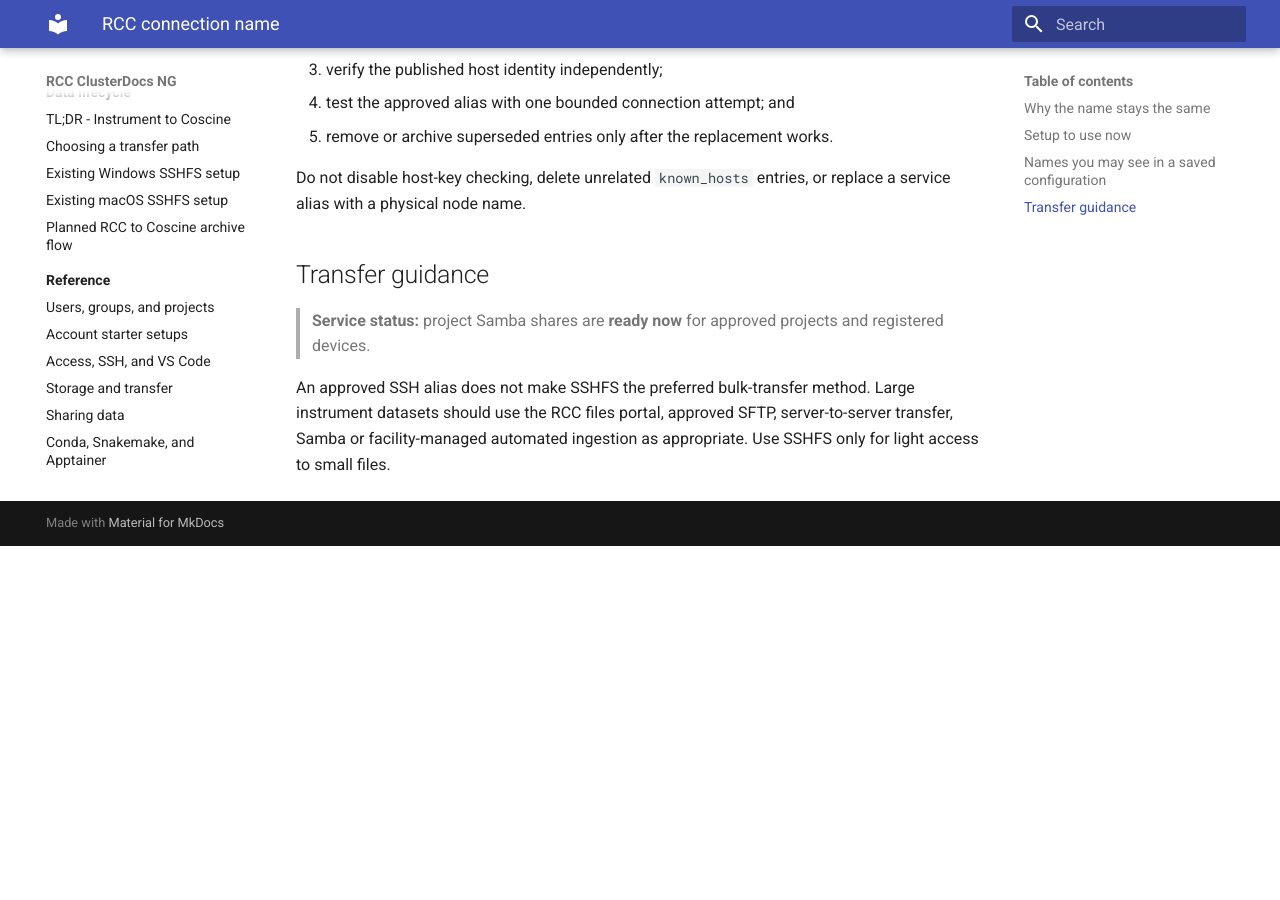
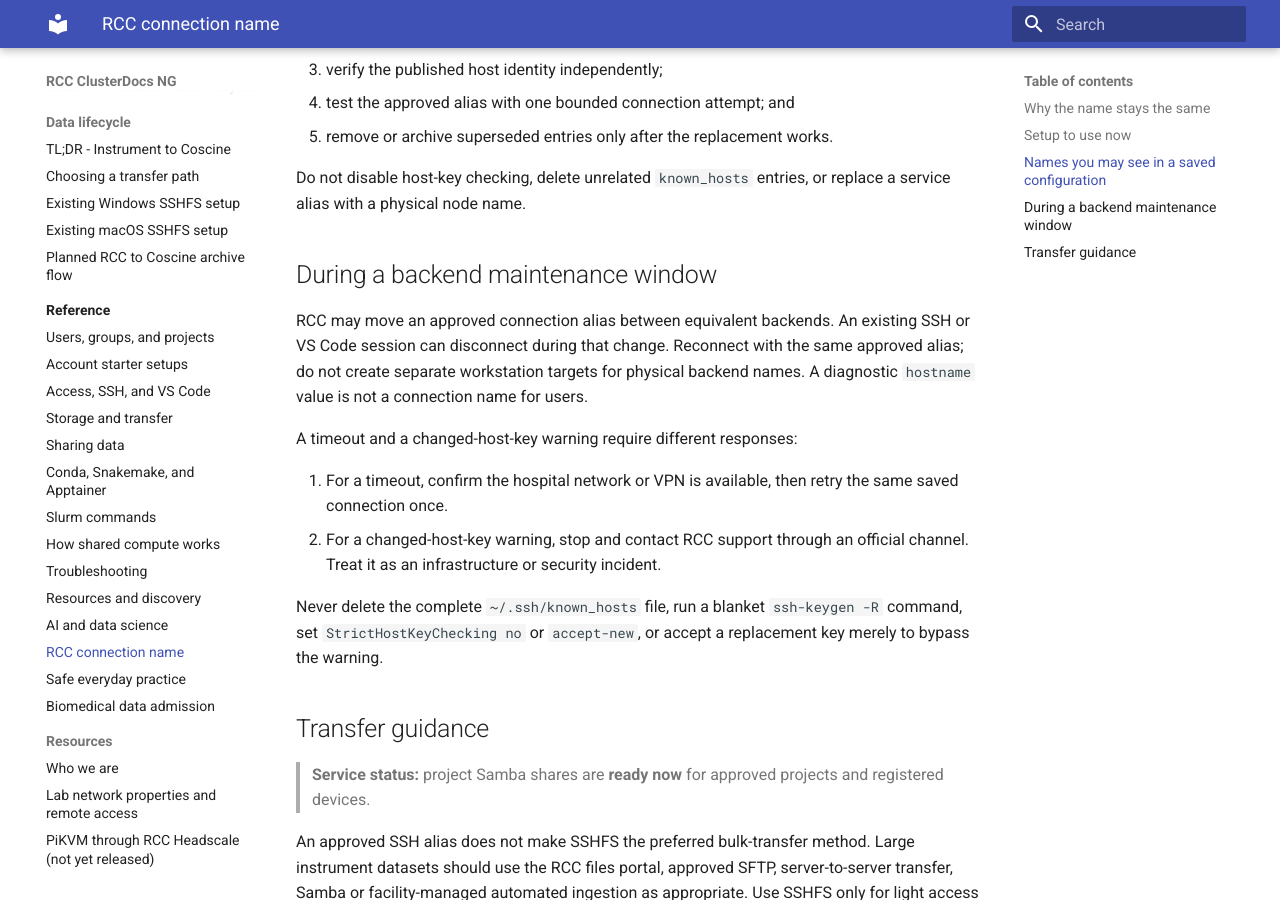
Before and after one commit to IKIM-Essen/ClusterDocs, an MkDocs documentation site: the page built from docs/connecting/stable-endpoints.md, in a window 1280 px wide and 900 px high, scrolled down 1139 px. Built offline with MkDocs 1.6.1 and Material for MkDocs 9.7.7, drawn with Linux system fonts in a browser that asks for light colours; before the commit the page ends 1685 px from its top, so only the background shows below that.

Commit message:
Document safe login service continuity

```diff
--- a/docs/connecting/stable-endpoints.md
+++ b/docs/connecting/stable-endpoints.md
@@ -51,6 +51,25 @@ When reviewing a saved configuration:
 Do not disable host-key checking, delete unrelated `known_hosts` entries, or
 replace a service alias with a physical node name.
 
+## During a backend maintenance window
+
+RCC may move an approved connection alias between equivalent backends. An
+existing SSH or VS Code session can disconnect during that change. Reconnect
+with the same approved alias; do not create separate workstation targets for
+physical backend names. A diagnostic `hostname` value is not a connection name
+for users.
+
+A timeout and a changed-host-key warning require different responses:
+
+1. For a timeout, confirm the hospital network or VPN is available, then retry
+   the same saved connection once.
+2. For a changed-host-key warning, stop and contact RCC support through an
+   official channel. Treat it as an infrastructure or security incident.
+
+Never delete the complete `~/.ssh/known_hosts` file, run a blanket
+`ssh-keygen -R` command, set `StrictHostKeyChecking no` or `accept-new`, or
+accept a replacement key merely to bypass the warning.
+
 ## Transfer guidance
 
 > **Service status:** project Samba shares are **ready now** for approved
```
Also changed, not shown: 1 other file.
